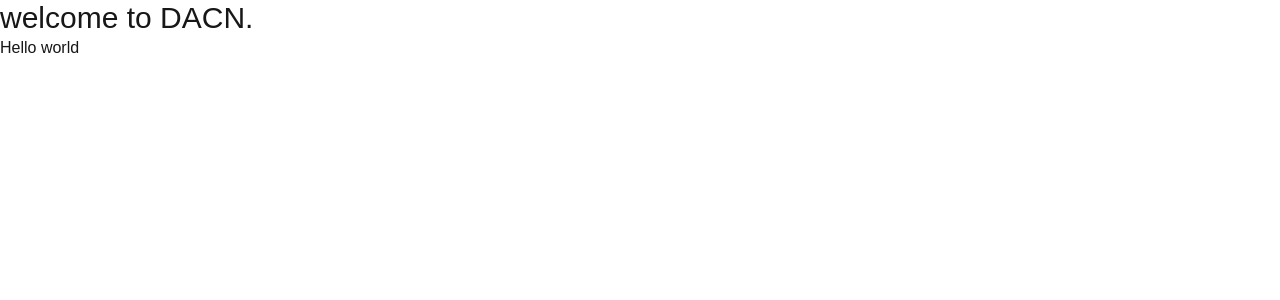
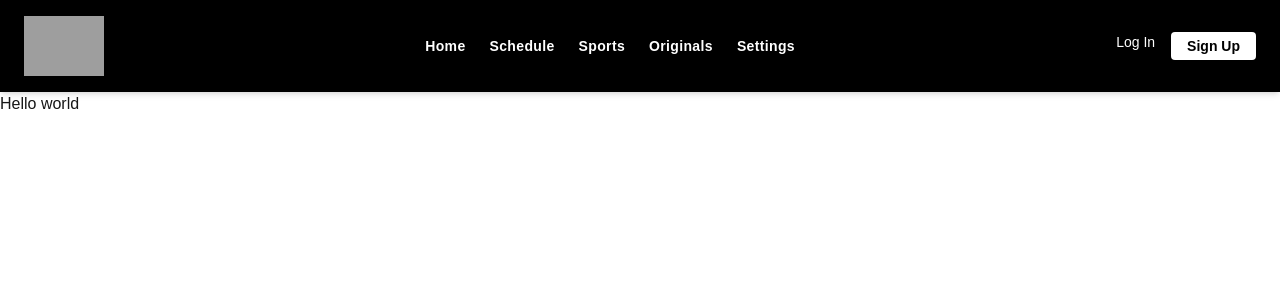
Before and after one commit to berlincoders/dacn, a Next.js app: page / in a window 1280 px wide. Shown: the top 300 px of the page. Built offline with nearby package versions, Linux system fonts and the light colour scheme; grey boxes are pictures that could not be loaded.

Commit message:
clean TopNavBar

```diff
--- /dev/null
+++ b/src/app/components/TopNavBar.tsx
@@ -0,0 +1,35 @@
+import Link from 'next/link';
+import Image from 'next/image';
+
+export default function TopNavBar() {
+  return (
+    <header className="w-full bg-black text-white px-6 py-4 shadow-md">
+      <div className="max-w-7xl mx-auto flex items-center justify-between">
+        {/* Logo */}
+        <Link href="/" className="flex items-center">
+          <Image src="/dacn-logo.svg" alt="DACN" width={80} height={40} />
+        </Link>
+
+        {/* Center Menu */}
+        <nav className="hidden md:flex space-x-6 text-sm font-semibold tracking-wide">
+          <Link href="/home" className="hover:text-gray-400">Home</Link>
+          <Link href="/schedule" className="hover:text-gray-400">Schedule</Link>
+          <Link href="/sports" className="hover:text-gray-400">Sports</Link>
+          <Link href="/originals" className="hover:text-gray-400">Originals</Link>
+          <Link href="/settings" className="hover:text-gray-400">Settings</Link>
+        </nav>
+
+        {/* Right Buttons */}
+        <div className="flex space-x-4 text-sm">
+          <Link href="/login" className="hover:underline">Log In</Link>
+          <Link
+            href="/signup"
+            className="bg-white text-black font-semibold px-4 py-1 rounded hover:bg-gray-200 transition"
+          >
+            Sign Up
+          </Link>
+        </div>
+      </div>
+    </header>
+  );
+}
--- a/src/app/page.tsx
+++ b/src/app/page.tsx
@@ -1,4 +1,5 @@
 import Hello from "./components/Hello";
+import TopNavBar from "./components/TopNavBar";
 
 // This is a server component
 export default function Home() {
@@ -7,7 +8,7 @@ export default function Home() {
   return (
 
     <>
-      <h1 className="text-3xl"> welcome to DACN. </h1>
+      <TopNavBar />
       <Hello />
     </>
 
```
